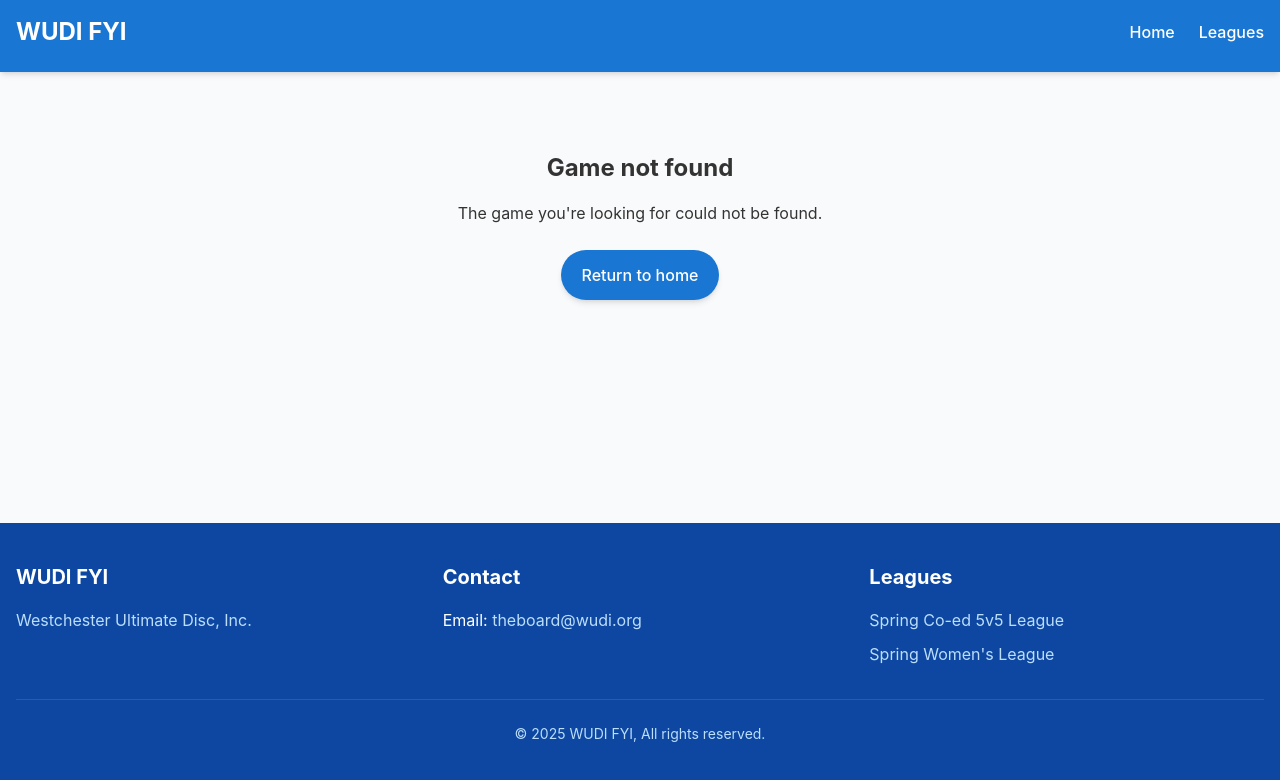
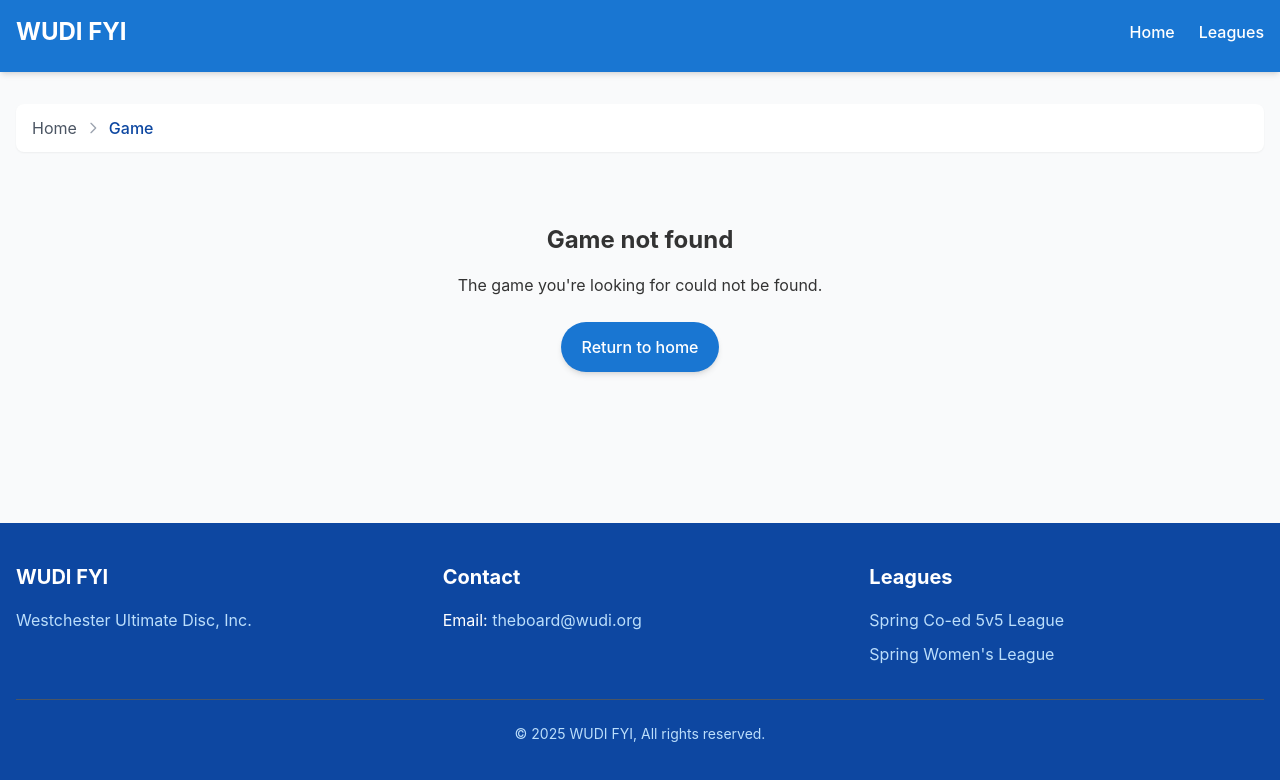
Before and after one commit to niembro64/wudi_fyi, a React (Create React App) app: page /games/1 in a window 1280 px wide. Shown: the top 780 px of the page. Built offline with nearby package versions, Linux system fonts and the light colour scheme.

Commit message:
breadcrumbs

```diff
--- /dev/null
+++ b/src/components/Breadcrumbs.tsx
@@ -0,0 +1,135 @@
+import React from 'react';
+import { Link, useLocation } from 'react-router-dom';
+import { findGameById, formatGameDate, formatGameTime } from '../utils/gameUtils';
+import { wudiInfo } from '../data/sampleData';
+import { LeagueType } from '../types';
+
+const Breadcrumbs: React.FC = () => {
+  const location = useLocation();
+  const pathElements = location.pathname.split('/').filter(path => path);
+
+  let breadcrumbs: { label: string; path: string }[] = [
+    { label: 'Home', path: '/' }
+  ];
+
+  // Handle different routes
+  if (pathElements.length > 0) {
+    // Handle league pages
+    if (pathElements[0] === 'leagues' && pathElements[1]) {
+      const leagueType = pathElements[1];
+
+      // Find the league name based on type
+      let leagueName = '';
+      if (leagueType === 'womens') {
+        leagueName = 'Women\'s League';
+      } else if (leagueType === 'coed') {
+        leagueName = 'Co-ed League';
+      } else if (leagueType === 'recreational') {
+        leagueName = 'Recreational League';
+      }
+
+      breadcrumbs.push({
+        label: leagueName,
+        path: `/leagues/${leagueType}`
+      });
+    }
+
+    // Handle game pages
+    if (pathElements[0] === 'games' && pathElements[1]) {
+      const gameId = pathElements[1];
+      const game = findGameById(gameId);
+
+      // Find the league this game belongs to
+      let leagueType = '';
+      let leagueName = '';
+
+      if (game) {
+        // Find which league this game belongs to
+        for (const league of wudiInfo.current_season?.leagues || []) {
+          if (league.schedule?.games?.some(g => g.id === gameId)) {
+            if (league.type === LeagueType.WOMENS) {
+              leagueType = 'womens';
+              leagueName = 'Women\'s League';
+            } else if (league.type === LeagueType.COED) {
+              leagueType = 'coed';
+              leagueName = 'Co-ed League';
+            } else if (league.type === LeagueType.REC) {
+              leagueType = 'recreational';
+              leagueName = 'Recreational League';
+            }
+            break;
+          }
+        }
+
+        // Add league to breadcrumbs
+        if (leagueType) {
+          breadcrumbs.push({
+            label: leagueName,
+            path: `/leagues/${leagueType}`
+          });
+        }
+
+        // Format date and time for more meaningful breadcrumb
+        const gameDate = formatGameDate(game.date);
+        const gameTime = formatGameTime(game.time);
+
+        // Add game to breadcrumbs with date and time information
+        breadcrumbs.push({
+          label: `${game.home_team.name} vs ${game.away_team.name} (${gameDate}, ${gameTime})`,
+          path: `/games/${gameId}`
+        });
+      } else {
+        // If game not found, just show a generic Game label
+        breadcrumbs.push({
+          label: 'Game',
+          path: `/games/${gameId}`
+        });
+      }
+    }
+  }
+
+  return (
+    <nav className="mb-6 px-4 py-3 bg-white rounded-lg shadow-sm" aria-label="Breadcrumbs">
+      <ol className="flex flex-wrap items-center text-sm md:text-base">
+        {breadcrumbs.map((crumb, index) => {
+          const isLast = index === breadcrumbs.length - 1;
+
+          return (
+            <li key={crumb.path} className="flex items-center max-w-full">
+              {index > 0 && (
+                <svg
+                  className="mx-2 h-4 w-4 text-gray-400 flex-shrink-0"
+                  fill="none"
+                  stroke="currentColor"
+                  viewBox="0 0 24 24"
+                >
+                  <path
+                    strokeLinecap="round"
+                    strokeLinejoin="round"
+                    strokeWidth={2}
+                    d="M9 5l7 7-7 7"
+                  />
+                </svg>
+              )}
+
+              {isLast ? (
+                <span className="font-medium text-primary-dark truncate">
+                  {crumb.label}
+                </span>
+              ) : (
+                <Link
+                  to={crumb.path}
+                  className="text-gray-600 hover:text-primary hover:underline transition-colors truncate"
+                >
+                  {crumb.label}
+                </Link>
+              )}
+            </li>
+          );
+        })}
+      </ol>
+    </nav>
+  );
+};
+
+export default Breadcrumbs;
--- a/src/layouts/MainLayout.tsx
+++ b/src/layouts/MainLayout.tsx
@@ -1,9 +1,12 @@
 import React from 'react';
-import { Link, Outlet } from 'react-router-dom';
+import { Link, Outlet, useLocation } from 'react-router-dom';
 import { wudiInfo, wudiMapCoordinates } from '../data/sampleData';
+import Breadcrumbs from '../components/Breadcrumbs';
 
 const MainLayout: React.FC = () => {
+  const location = useLocation();
   const currentSeason = wudiInfo.current_season;
+  const isHomePage = location.pathname === '/';
 
   return (
     <div className="min-h-screen flex flex-col bg-gray-50 overflow-x-hidden">
@@ -67,6 +70,7 @@ const MainLayout: React.FC = () => {
 
       <main className="flex-grow py-8">
         <div className="container mx-auto px-4">
+          {!isHomePage && <Breadcrumbs />}
           <Outlet />
         </div>
       </main>
```
